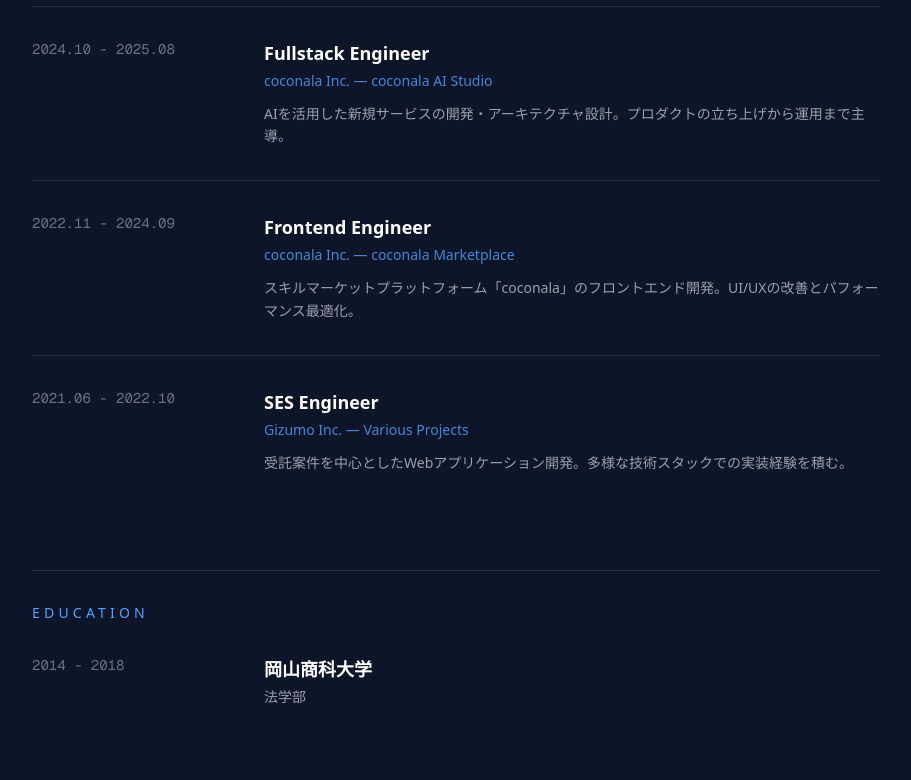
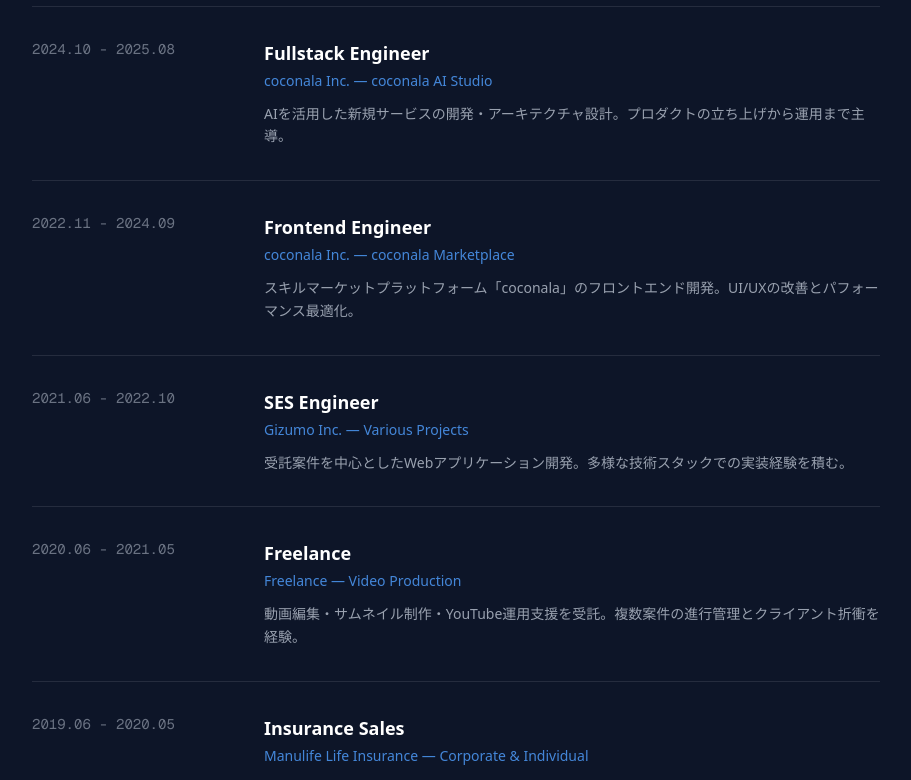
Before and after one commit to smartvain/introduction, a Next.js app: page / in a window 1280 px wide. Shown: the part 2000-2780 px from the top of the page, without its empty margins (184-1095 px from the left). Built offline with nearby package versions, Linux system fonts and the light colour scheme.

Commit message:
content: Gizumo以前の職歴を追加
フリーランス（動画制作）、マニュライフ生命保険（営業）、
プラスナイス（不動産営業）の3件を追加。

Co-Authored-By: Claude Opus 4.5 <noreply@anthropic.com>

```diff
--- a/src/components/About.tsx
+++ b/src/components/About.tsx
@@ -74,6 +74,33 @@ export function About() {
       period: "2021.06 - 2022.10",
       description:
         "受託案件を中心としたWebアプリケーション開発。多様な技術スタックでの実装経験を積む。",
+      isCurrent: false,
+    },
+    {
+      title: "Freelance",
+      project: "Video Production",
+      company: "Freelance",
+      period: "2020.06 - 2021.05",
+      description:
+        "動画編集・サムネイル制作・YouTube運用支援を受託。複数案件の進行管理とクライアント折衝を経験。",
+      isCurrent: false,
+    },
+    {
+      title: "Insurance Sales",
+      project: "Corporate & Individual",
+      company: "Manulife Life Insurance",
+      period: "2019.06 - 2020.05",
+      description:
+        "生命保険の法人・個人営業に従事。提案・プレゼン、見積／契約対応を通じて課題ヒアリングと合意形成の基礎を習得。",
+      isCurrent: false,
+    },
+    {
+      title: "Real Estate Sales",
+      project: "Property Brokerage",
+      company: "Plus Nice Inc.",
+      period: "2018.04 - 2019.05",
+      description:
+        "不動産売買仲介営業に従事。顧客対応、資料作成、契約業務を経験。",
       isCurrent: false,
     },
   ];
```
